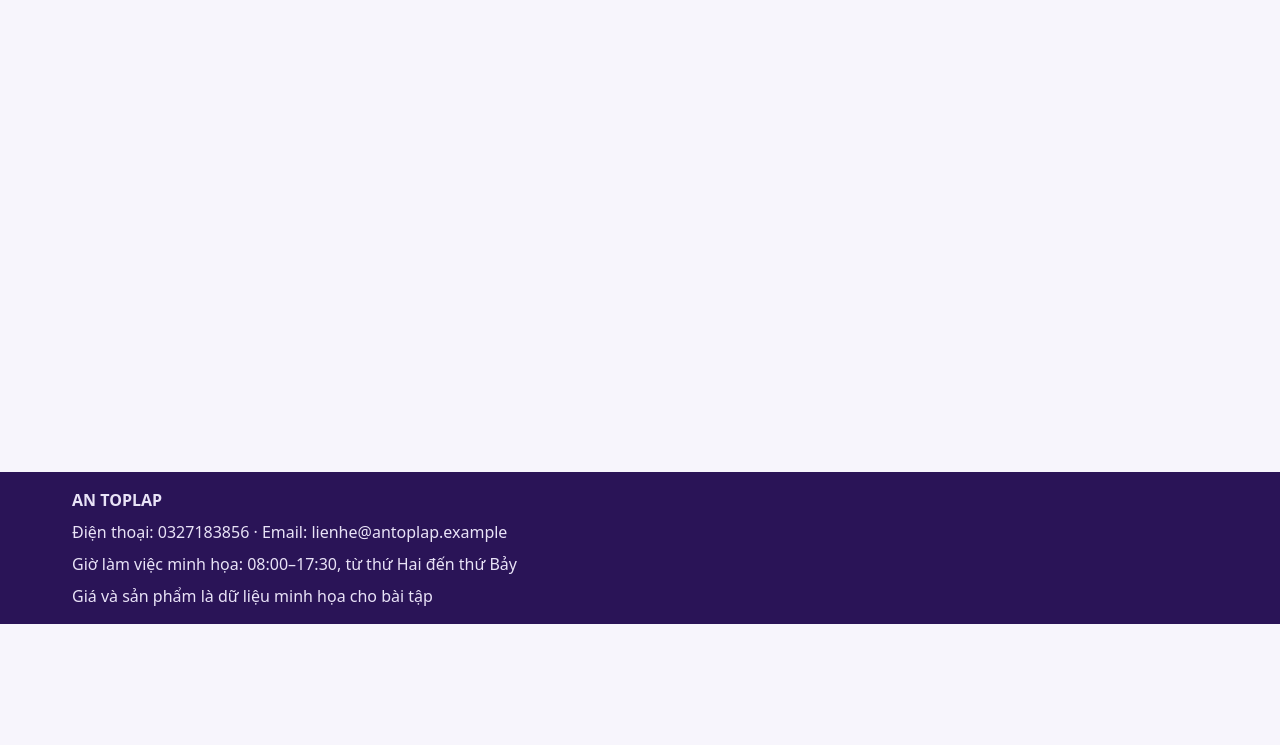
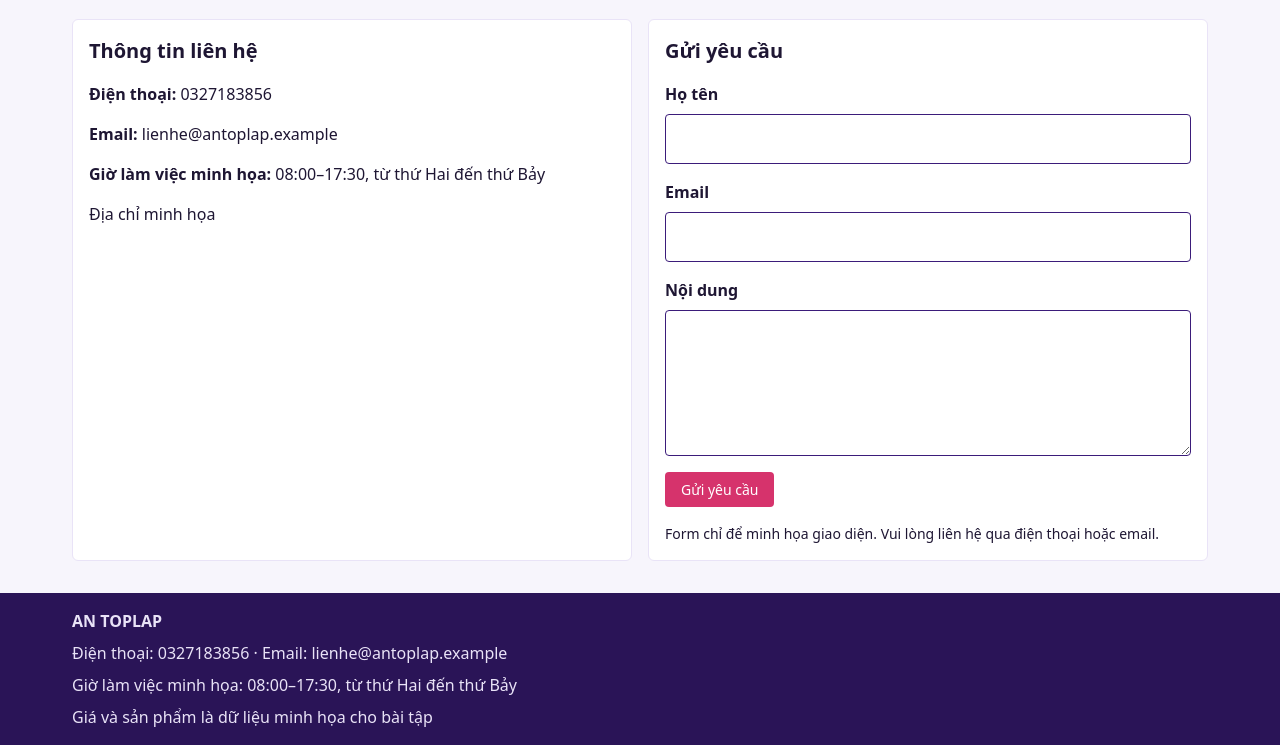
Before and after one commit to phucantran616-droid/a3-an-toplap, a plain HTML site: page lien-he.html in a window 1280 px wide. Shown: the part 176-921 px from the top of the page. Before the commit the page ends 800 px from the top, so only its background shows below. Drawn offline with Linux system fonts and the light colour scheme.

Commit message:
Thêm nội dung trang Chính sách và Liên hệ

```diff
--- a/lien-he.html
+++ b/lien-he.html
@@ -19,8 +19,38 @@
     </nav>
   </header>
 
-  <main>
+  <main class="trang-lien-he">
     <h1>Liên hệ</h1>
+
+    <div class="noi-dung-lien-he">
+      <section class="khoi-lien-he">
+        <h2>Thông tin liên hệ</h2>
+        <p><strong>Điện thoại:</strong> 0327183856</p>
+        <p><strong>Email:</strong> lienhe@antoplap.example</p>
+        <p><strong>Giờ làm việc minh họa:</strong> 08:00–17:30, từ thứ Hai đến thứ Bảy</p>
+        <p>Địa chỉ minh họa</p>
+      </section>
+
+      <section class="khoi-lien-he">
+        <h2>Gửi yêu cầu</h2>
+        <form class="form-lien-he">
+          <div class="truong-lien-he">
+            <label for="ho-ten">Họ tên</label>
+            <input type="text" id="ho-ten" autocomplete="name">
+          </div>
+          <div class="truong-lien-he">
+            <label for="email">Email</label>
+            <input type="email" id="email" autocomplete="email">
+          </div>
+          <div class="truong-lien-he">
+            <label for="noi-dung">Nội dung</label>
+            <textarea id="noi-dung" rows="5"></textarea>
+          </div>
+          <button class="nut" type="button">Gửi yêu cầu</button>
+          <p class="ghi-chu-form">Form chỉ để minh họa giao diện. Vui lòng liên hệ qua điện thoại hoặc email.</p>
+        </form>
+      </section>
+    </div>
   </main>
 
   <footer>
--- a/styles.css
+++ b/styles.css
@@ -201,6 +201,105 @@ main {
   align-self: flex-start;
 }
 
+.trang-chinh-sach h1 {
+  margin-bottom: 0.25rem;
+}
+
+.ghi-chu-chinh-sach {
+  margin: 0;
+  font-size: 0.875rem;
+}
+
+.luoi-chinh-sach,
+.noi-dung-lien-he {
+  display: grid;
+  gap: var(--khoang-cach-vua);
+}
+
+.luoi-chinh-sach {
+  grid-template-columns: repeat(3, minmax(0, 1fr));
+  margin-top: var(--khoang-cach-lon);
+}
+
+.noi-dung-lien-he {
+  grid-template-columns: repeat(2, minmax(0, 1fr));
+}
+
+.the-chinh-sach,
+.khoi-lien-he {
+  padding: var(--khoang-cach-vua);
+  border: 1px solid var(--mau-chu-chan-trang);
+  border-radius: 0.375rem;
+  background-color: var(--mau-sang);
+}
+
+.the-chinh-sach h2,
+.khoi-lien-he h2 {
+  margin: 0 0 var(--khoang-cach-vua);
+  font-size: 1.25rem;
+}
+
+.the-chinh-sach ul {
+  margin: 0;
+  padding-left: 1.25rem;
+}
+
+.the-chinh-sach li + li {
+  margin-top: var(--khoang-cach-nho);
+}
+
+.khoi-lien-he p {
+  margin: 0 0 var(--khoang-cach-vua);
+}
+
+.khoi-lien-he p:last-child {
+  margin-bottom: 0;
+}
+
+.truong-lien-he {
+  margin-bottom: var(--khoang-cach-vua);
+}
+
+.truong-lien-he label {
+  display: block;
+  margin-bottom: var(--khoang-cach-nho);
+  font-weight: 600;
+}
+
+.truong-lien-he input,
+.truong-lien-he textarea {
+  display: block;
+  width: 100%;
+  padding: 0.75rem;
+  border: 1px solid var(--mau-chu-dao);
+  border-radius: 0.25rem;
+  background-color: var(--mau-sang);
+  color: var(--mau-chu);
+  font: inherit;
+}
+
+.truong-lien-he textarea {
+  resize: vertical;
+}
+
+.truong-lien-he input:focus,
+.truong-lien-he textarea:focus {
+  border-color: var(--mau-nut);
+  outline: 2px solid var(--mau-nut);
+  outline-offset: 1px;
+}
+
+.form-lien-he button {
+  border: 0;
+  font-family: inherit;
+  cursor: pointer;
+}
+
+.khoi-lien-he .ghi-chu-form {
+  margin: var(--khoang-cach-vua) 0 0;
+  font-size: 0.875rem;
+}
+
 footer {
   padding: var(--khoang-cach-vua) var(--le-hai-ben);
   background-color: var(--mau-chan-trang);
@@ -273,6 +372,11 @@ img {
     grid-template-columns: repeat(2, minmax(0, 1fr));
   }
 
+  .luoi-chinh-sach,
+  .noi-dung-lien-he {
+    grid-template-columns: minmax(0, 1fr);
+  }
+
   footer {
     display: flex;
     flex-direction: column;
```
Also changed, not shown: chinh-sach.html (+29 -1 lines).
